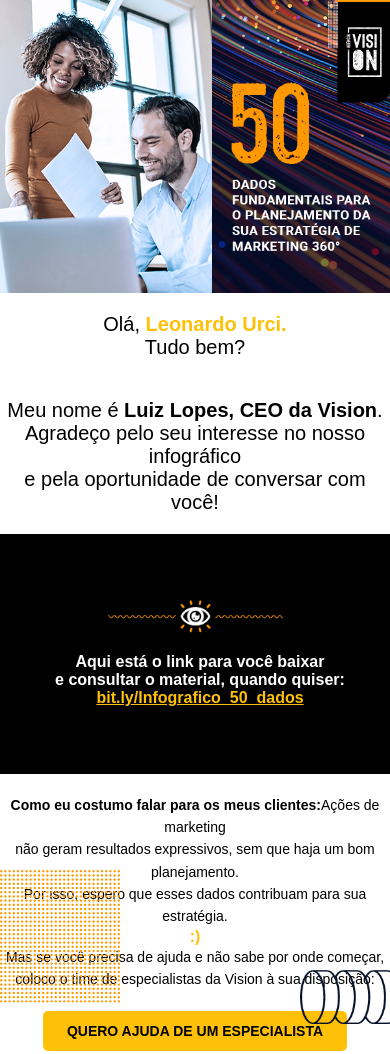
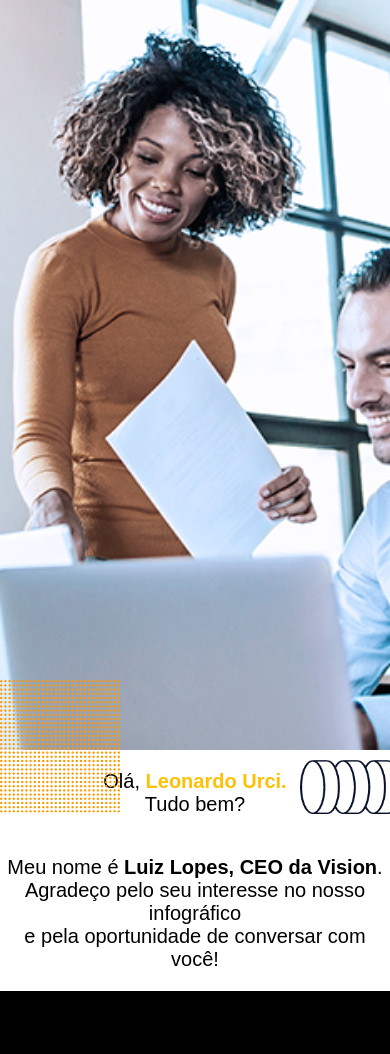
Before and after one commit to Leonardoozx/vision-emkt, a plain HTML site: page index.html in a window 390 px wide. Shown: the top 1054 px of the page. Drawn offline with Linux system fonts and the light colour scheme.

Commit message:
style: make it responsive for emails

```diff
--- a/index.html
+++ b/index.html
@@ -10,15 +10,10 @@
 
   <table width="100%" cellpadding="0" cellspacing="0" border="0">
     <tr>
-      <td bgcolor="#ffffff">
+      <td style="position: relative;" bgcolor="#ffffff">
 
         <!-- Header Section -->
-        <table width="100%" cellpadding="0" cellspacing="0" border="0">
-          <tr>
-            <td align="center">
-              <img src="./public/assets/Header.png" width="100%" style="display: block;">
-            </td>
-          </tr>
+        <table style="height: 750px; background-image: url('./public/assets/Header.png'); background-size: cover; width: 100%;" cellpadding="0" cellspacing="0">
         </table>
 
         <!-- Greeting Section -->
@@ -34,7 +29,7 @@
         <table width="100%" cellpadding="0" cellspacing="0" border="0">
           <tr>
             <td align="left">
-              <img src="./public/assets/LeftGrid.png" width="120px" style="display: block; position: absolute; top: 870px;">
+              <img src="./public/assets/LeftGrid.png" width="120px" style="position: absolute; top: 680px;">
             </td>
           </tr>
         </table>
@@ -43,7 +38,7 @@
         <table width="100%" cellpadding="0" cellspacing="0" border="0">
           <tr>
             <td align="right">
-              <img src="./public/assets/RightStack.png" width="90px" style="position: absolute; right: 0; top: 970px;">
+              <img src="./public/assets/RightStack.png" width="90px" style="position: absolute; right: 0; top: 760px;">
             </td>
           </tr>
         </table>
```
